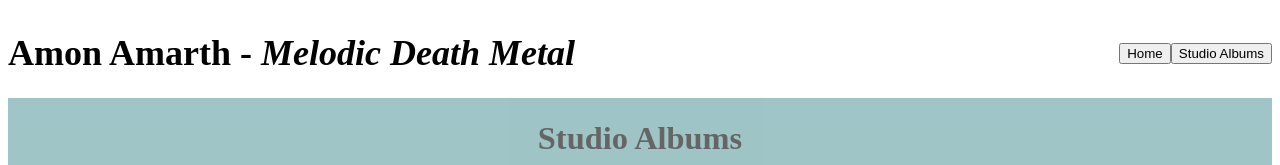
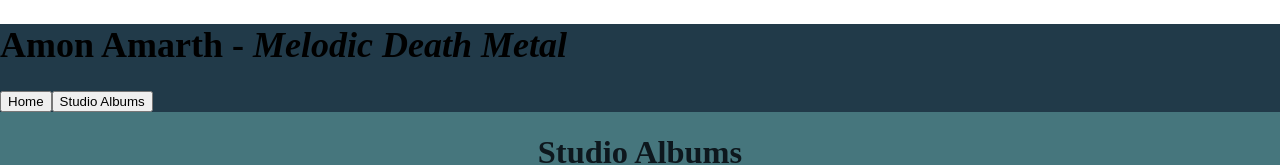
Before and after one commit to cbmcdougall/intro-to-react, a React app: page /StudioAlbums in a window 1280 px wide. Shown: the top 165 px of the page. Built offline with nearby package versions, Linux system fonts and the light colour scheme; no server answers.

Commit message:
move header/footer styling to separate files, add root variables

```diff
--- a/src/style.css
+++ b/src/style.css
@@ -1,11 +1,13 @@
-.header, .footer {
-    position: sticky;
-    display: flex;
-    align-items: center;
-    justify-content: space-between;
+:root {
+    --dark-bg: #000203;
+    --bluesmoke: #213a49;
+    --bluetext: #96d9db
 }
 
-.discography-container {
-    display: flex;
-    flex-wrap: wrap;
+body {
+    margin: 0;
 }
+
+#root {
+    background-color: var(--bluesmoke);
+}
```
